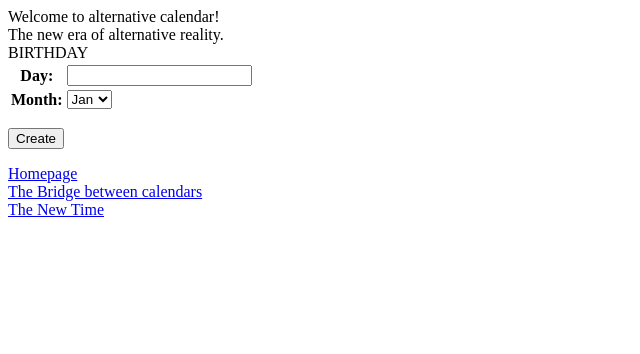
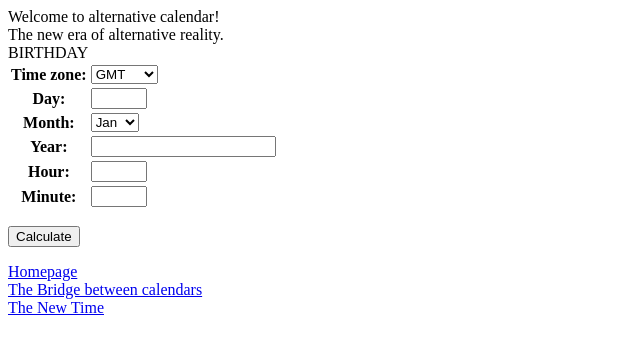
Before and after one commit to ydanilin/dattime, a Django app: page /birthday/ in a window 1280 px wide. Shown: the top 354 px of the page, without its empty margins (0-640 px from the left). Run offline with Django 3.2, Linux system fonts and the light colour scheme; some libraries are stand-ins or nearby versions.

Commit message:
almost done

```diff
--- a/dattimewww/config/settings.py
+++ b/dattimewww/config/settings.py
@@ -9,6 +9,7 @@ https://docs.djangoproject.com/en/1.10/topics/settings/
 For the full list of settings and their values, see
 https://docs.djangoproject.com/en/1.10/ref/settings/
 """
+# manage.py runserver
 
 import os
 
@@ -119,3 +120,8 @@ USE_TZ = True
 # https://docs.djangoproject.com/en/1.10/howto/static-files/
 
 STATIC_URL = '/static/'
+STATICFILES_DIRS = [
+    os.path.join(BASE_DIR, "static"),
+    os.path.join(BASE_DIR, "media"),
+    os.path.join(BASE_DIR, "scripts"),
+]
--- a/dattimewww/epoch/views.py
+++ b/dattimewww/epoch/views.py
@@ -1,15 +1,28 @@
+import json
 from django.shortcuts import render
 from django.http import HttpResponse
 from django import forms
 from .models import Epocher
 
 
+Ep = Epocher()
+
+# http://stackoverflow.com/questions/32084837/changing-id-of-form-input-element-in-django-when-its-created
 class Form_inscription(forms.Form):
-    day = forms.CharField(label="Day", max_length=30)
-    month = forms.ChoiceField(label='Month', choices=[(1, 'Jan'), (2, 'Feb')])
-
-
-Ep = Epocher()
+    timezone = forms.ChoiceField(label="Time zone", choices=[(0, 'GMT'),
+                                                             (1, 'GMT+1'),
+                                                             (2, 'GMT+2')
+                                                             ])
+    day = forms.IntegerField(label="Day", min_value=1, max_value=31)
+    month = forms.ChoiceField(label='Month', choices=[(1, 'Jan'), (2, 'Feb'),
+                                                      (3, 'Mar'), (4, 'Apr'),
+                                                      (5, 'May'), (6, 'Jun'),
+                                                      (7, 'Jul'), (8, 'Aug'),
+                                                      (9, 'Sep'), (10, 'Oct'),
+                                                      (11, 'Nov'), (12, 'Dec')])
+    year = forms.IntegerField(label="Year")
+    hour = forms.IntegerField(label="Hour", min_value=0, max_value=23)
+    minute = forms.IntegerField(label="Minute", min_value=0, max_value=59)
 
 menuSet = [{'caption': 'Homepage', 'viewName': 'epochTime'},
            {'caption': 'My Birthday in the New Epoch', 'viewName': 'birthday'},
@@ -28,14 +41,25 @@ def epochTime(request):
 def birthday(request):
     footerItems = [menuSet[0], menuSet[2], menuSet[3]]
     if request.POST:
-        form = Form_inscription(request.POST)
-        if form.is_valid():
-            name = form.cleaned_data['name']
-            return HttpResponse("Developer added")
-        else:
-            return render(request, 'epoch/birthday.html',
-                          {'footerItems': footerItems, 'form' : form})
+        timezone = int(request.POST.get('timezone'))
+        day = int(request.POST.get('day'))
+        month = int(request.POST.get('month'))
+        year = int(request.POST.get('year'))
+        hour = int(request.POST.get('hour'))
+        minute = int(request.POST.get('minute'))
+
+        output = dict(epDob=Ep.getEpochDob(timezone, year, month, day, hour, minute),
+                      epAge=Ep.getEpochAge(timezone, year, month, day, hour, minute),
+                      epNextDob=Ep.getEpochNextDobDate(timezone, year, month, day, hour, minute),
+                      wNextDob=Ep.getEpochNextDobWorldDate(timezone, year, month, day, hour, minute).isoformat()
+                      )
+
+        return HttpResponse(
+            json.dumps(output),
+            content_type="application/json"
+        )
     else:
+        # this is on page load
         form = Form_inscription()
         return render(request, 'epoch/birthday.html',
                       {'footerItems': footerItems, 'form': form})
@@ -43,8 +67,26 @@ def birthday(request):
 
 def bridge(request):
     footerItems = [menuSet[0], menuSet[1], menuSet[3]]
-    return render(request, 'epoch/bridge.html', {'footerItems': footerItems})
+
+    if request.POST:
+        timezone = int(request.POST.get('timezone'))
+        day = int(request.POST.get('day'))
+        month = int(request.POST.get('month'))
+        year = int(request.POST.get('year'))
+        hour = int(request.POST.get('hour'))
+        minute = int(request.POST.get('minute'))
+        output = Ep.getEpochEventDate(timezone, year, month, day, hour, minute)
+        return HttpResponse(
+            json.dumps(output),
+            content_type="application/json"
+        )
+    else:
+        form = Form_inscription()
+        return render(request, 'epoch/bridge.html',
+                      {'footerItems': footerItems, 'form': form})
+
 
 def calculation(request):
     footerItems = [menuSet[0], menuSet[1], menuSet[2]]
-    return render(request, 'epoch/calculation.html', {'footerItems': footerItems})
+    return render(request, 'epoch/calculation.html',
+                  {'footerItems': footerItems})
--- /dev/null
+++ b/dattimewww/static/main.js
@@ -0,0 +1,183 @@
+// from here:
+//https://realpython.com/blog/python/django-and-ajax-form-submissions/
+
+// Submit post on submit
+$('#whenborn').on('submit', function(event){
+    event.preventDefault();
+    //console.log("form submitted!")  // sanity check
+    create_post();
+});
+
+// Submit post on submit
+$('#altdate').on('submit', function(event){
+    event.preventDefault();
+    //console.log("form submitted!")  // sanity check
+    next_date();
+});
+
+// AJAX for posting
+function create_post() {
+    //console.log("create post is working!") // sanity check
+    $.ajax({
+        url : "", // the endpoint (was create_post/)
+        type : "POST", // http method
+        data : { timezone : $('#id_timezone').val(),
+                 day : $('#id_day').val(),
+                 month : $('#id_month').val(),
+                 year : $('#id_year').val(),
+                 hour : $('#id_hour').val(),
+                 minute : $('#id_minute').val(),
+               }, // data sent with the post request
+
+        // handle a successful response
+        success : function(json) {
+            dob = json.epDob
+            age = json.epAge
+            ndob = json.epNextDob
+            //$('#id_day').val(''); // remove the value from the input
+            //console.log(json); // log the returned json to the console
+            $("#epoch_dob").empty()
+            $("#epoch_dob").prepend(
+                "<b>Your alternative date of birth: </b>" +
+                "Year " + Math.abs(dob.Year) +
+                ", Month " + Math.abs(dob.Month) +
+                ", Day " + Math.abs(dob.Day) +
+                ", Hour " + Math.abs(dob.Hour) +
+                ", Minute " + Math.abs(dob.Minute) +
+                ", Epoch " + dob.Direction
+                )
+
+            $("#epoch_age").empty()
+            $("#epoch_age").prepend(
+                "<b>Your alternative age: </b>" +
+                "Year " + Math.abs(age.Year) +
+                ", Month " + Math.abs(age.Month) +
+                ", Day " + Math.abs(age.Day) +
+                ", Hour " + Math.abs(age.Hour) +
+                ", Minute " + Math.abs(age.Minute)
+                )
+
+            $("#epoch_nextdob").empty()
+            $("#epoch_nextdob").prepend(
+                "<b>Next alternative birthday: </b>" +
+                "Year " + Math.abs(ndob.Year) +
+                ", Month " + Math.abs(ndob.Month) +
+                ", Day " + Math.abs(ndob.Day) +
+                ", Hour " + Math.abs(ndob.Hour) +
+                ", Minute " + Math.abs(ndob.Minute) +
+                ", Epoch " + ndob.Direction
+                )
+
+            $("#world_nextdob").empty()
+            $("#world_nextdob").prepend(
+                "<b>... and in world calendar: </b>" +
+                json.wNextDob
+              )
+
+            //console.log("success"); // another sanity check
+        },
+
+        // handle a non-successful response
+        error : function(xhr,errmsg,err) {
+            $('#results').html("<div class='alert-box alert radius' data-alert>Oops! We have encountered an error: "+errmsg+
+                " <a href='#' class='close'>&times;</a></div>"); // add the error to the dom
+            console.log(xhr.status + ": " + xhr.responseText); // provide a bit more info about the error to the console
+        }
+    });
+};
+
+
+// AJAX for posting
+function next_date() {
+    //console.log("create post is working!") // sanity check
+    $.ajax({
+        url : "", // the endpoint (was create_post/)
+        type : "POST", // http method
+        data : { timezone : $('#id_timezone').val(),
+                 day : $('#id_day').val(),
+                 month : $('#id_month').val(),
+                 year : $('#id_year').val(),
+                 hour : $('#id_hour').val(),
+                 minute : $('#id_minute').val(),
+               }, // data sent with the post request
+
+        // handle a successful response
+        success : function(json) {
+            $("#next_date").empty()
+            $("#next_date").prepend(
+                "<b>Upcoming event alternative date: </b>" +
+                "Year " + Math.abs(json.Year) +
+                ", Month " + Math.abs(json.Month) +
+                ", Day " + Math.abs(json.Day) +
+                ", Hour " + Math.abs(json.Hour) +
+                ", Minute " + Math.abs(json.Minute) +
+                ", Epoch " + json.Direction
+                )
+
+            console.log("json"); // another sanity check
+        },
+
+        // handle a non-successful response
+        error : function(xhr,errmsg,err) {
+            $('#results').html("<div class='alert-box alert radius' data-alert>Oops! We have encountered an error: "+errmsg+
+                " <a href='#' class='close'>&times;</a></div>"); // add the error to the dom
+            console.log(xhr.status + ": " + xhr.responseText); // provide a bit more info about the error to the console
+        }
+    });
+};
+
+
+// CRSF SHIT
+$(function() {
+    // This function gets cookie with a given name
+    function getCookie(name) {
+        var cookieValue = null;
+        if (document.cookie && document.cookie != '') {
+            var cookies = document.cookie.split(';');
+            for (var i = 0; i < cookies.length; i++) {
+                var cookie = jQuery.trim(cookies[i]);
+                // Does this cookie string begin with the name we want?
+                if (cookie.substring(0, name.length + 1) == (name + '=')) {
+                    cookieValue = decodeURIComponent(cookie.substring(name.length + 1));
+                    break;
+                }
+            }
+        }
+        return cookieValue;
+    }
+    var csrftoken = getCookie('csrftoken');
+
+    /*
+    The functions below will create a header with csrftoken
+    */
+
+    function csrfSafeMethod(method) {
+        // these HTTP methods do not require CSRF protection
+        return (/^(GET|HEAD|OPTIONS|TRACE)$/.test(method));
+    }
+    function sameOrigin(url) {
+        // test that a given url is a same-origin URL
+        // url could be relative or scheme relative or absolute
+        var host = document.location.host; // host + port
+        var protocol = document.location.protocol;
+        var sr_origin = '//' + host;
+        var origin = protocol + sr_origin;
+        // Allow absolute or scheme relative URLs to same origin
+        return (url == origin || url.slice(0, origin.length + 1) == origin + '/') ||
+            (url == sr_origin || url.slice(0, sr_origin.length + 1) == sr_origin + '/') ||
+            // or any other URL that isn't scheme relative or absolute i.e relative.
+            !(/^(\/\/|http:|https:).*/.test(url));
+    }
+
+    $.ajaxSetup({
+        beforeSend: function(xhr, settings) {
+            if (!csrfSafeMethod(settings.type) && sameOrigin(settings.url)) {
+                // Send the token to same-origin, relative URLs only.
+                // Send the token only if the method warrants CSRF protection
+                // Using the CSRFToken value acquired earlier
+                xhr.setRequestHeader("X-CSRFToken", csrftoken);
+            }
+        }
+    });
+
+});
--- a/dattimewww/templates/base.html
+++ b/dattimewww/templates/base.html
@@ -1,6 +1,8 @@
+{% load staticfiles %}
 <html>
 <head>
     <title>{% block title %}Alternative time{% endblock %}</title>
+    <script src="http://ajax.googleapis.com/ajax/libs/jquery/1.11.1/jquery.min.js"></script>
 </head>
 <body>
 
--- a/dattimewww/templates/epoch/birthday.html
+++ b/dattimewww/templates/epoch/birthday.html
@@ -1,16 +1,21 @@
 {% extends "base.html" %}
-
+{% load staticfiles %}
 {% block content %}
 {{ block.super }}
 BIRTHDAY
-<form method="post" action="{% url 'birthday' %}">
+<form method="post" id="whenborn" action="{% url 'birthday' %}">
 {% csrf_token %}
 <!-- This line inserts a CSRF token. -->
 <table>
 {{ form.as_table }}
 <!-- This line displays lines of the form.-->
 </table>
-<p><input type="submit" value="Create" /></p>
+<p><input type="submit" value="Calculate" /></p>
 </form>
+<div id="epoch_dob"></div>
+<div id="epoch_age"></div>
+<div id="epoch_nextdob"></div>
+<div id="world_nextdob"></div>
 {% include "footer_menu.html" with items=footerItems %}
+<script src="{% static 'main.js' %}" type="text/javascript"></script>
 {% endblock %}
--- a/dattimewww/templates/epoch/calculation.html
+++ b/dattimewww/templates/epoch/calculation.html
@@ -2,6 +2,6 @@
 
 {% block content %}
 {{ block.super }}
-CALCULATION
+TIME CONVERSION RATIOS
 {% include "footer_menu.html" with items=footerItems %}
 {% endblock %}
--- a/src/epoch/epocher.py
+++ b/src/epoch/epocher.py
@@ -147,6 +147,9 @@ class Epocher:
         diff = epDobSeconds - epMomentSeconds
         return self.epochSecondsToEpochTime(diff)
 
+    def getEpochEventDate(self, timezone, year, month, day, hour, minu, sec=0):
+        return self.getEpochDob(timezone, year, month, day, hour, minu, sec)
+
 if __name__ == '__main__':
     ep = Epocher()
     ep.adjustBaseTime(0)
```
Also changed, not shown: dattimewww/templates/epoch/bridge.html (+13 -1 lines), src/tests/test_epocher.py (+1 -0 lines).
